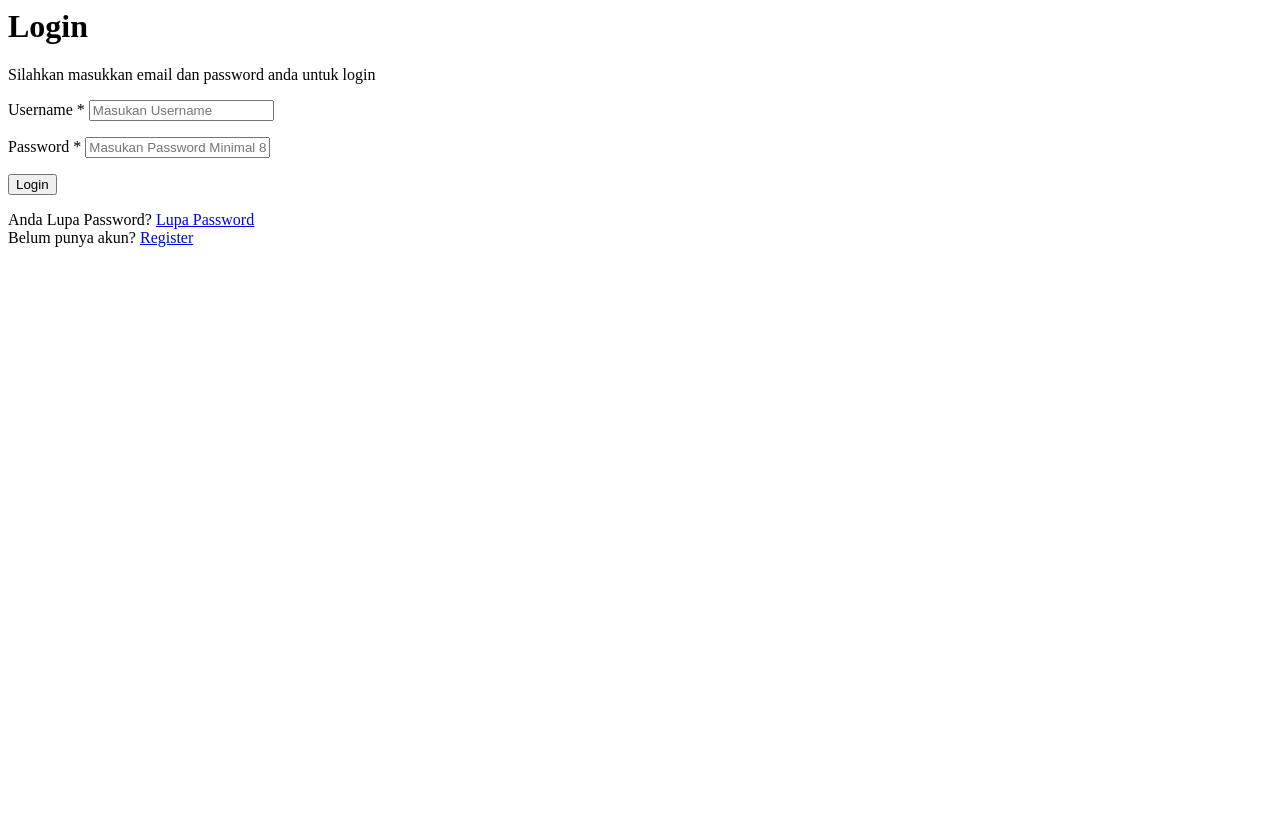
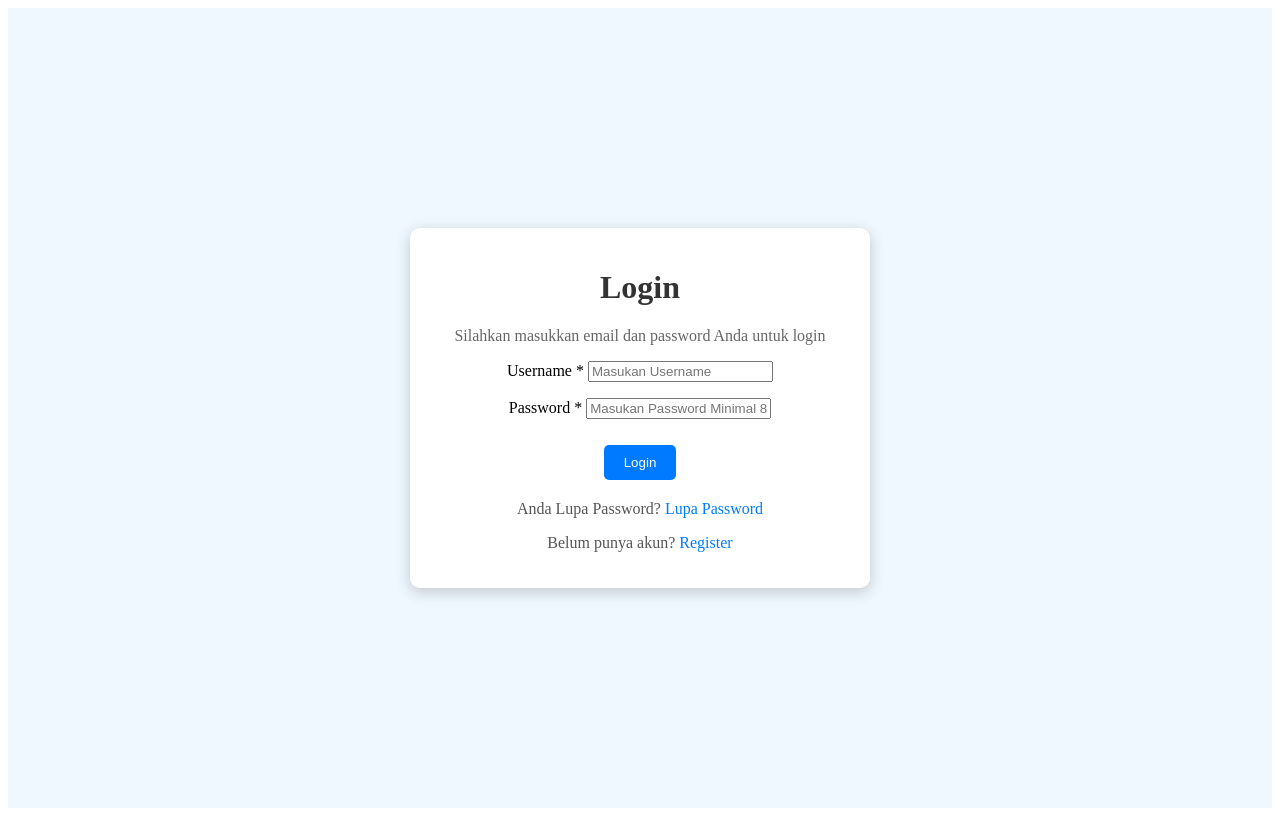
Before and after one commit to HAlbertChristopher/ecommerce, a Django app: page /login/ in a window 1280 px wide. Before the commit the page ends 247 px from the top, so only its background shows below. Run offline with Django 5.2, Linux system fonts and the light colour scheme.

Commit message:
Update login.html

```diff
--- a/DE_project/templates/accounts/login.html
+++ b/DE_project/templates/accounts/login.html
@@ -1,26 +1,37 @@
+{% block content %}
+<div style="display: flex; justify-content: center; align-items: center; height: 100vh; background-color: #f0f8ff;">
+    <div class="service-container-password" style="background-color: #ffffff; border-radius: 10px; padding: 20px 30px; box-shadow: 0 4px 15px rgba(0, 0, 0, 0.2); max-width: 400px; width: 100%; text-align: center;">
+        <h1 style="color: #333;">Login</h1>
+        <p style="color: #666;">Silahkan masukkan email dan password Anda untuk login</p>
 
-{%block content%}
-<div class="service-container-password">
-    <h1>Login</h1>
-    <p>Silahkan masukkan email dan password anda untuk login</p>
         {% if messages %}
-    <ul class="messages">
+        <ul class="messages" style="list-style: none; padding: 0; margin: 0 0 15px; color: #d9534f;">
             {% for message in messages %}
-            <li{% if message.tags %} class="{{ message.tags }}"{% endif %}>{{ message }}</li>
+            <li{% if message.tags %} class="{{ message.tags }}"{% endif %} style="padding: 10px; background: #f8d7da; border-radius: 5px; margin-bottom: 5px;">{{ message }}</li>
             {% endfor %}
         </ul>
         {% endif %}
+
         <form method="post">
             {% csrf_token %}
             {{ form.as_p }}
-        <button type="submit" class="submit-btn-modal">Login</button>
+            <div>
+                <button type="submit" class="submit-btn-modal" style="background-color: #007bff; color: #fff; border: none; padding: 10px 20px; border-radius: 5px; cursor: pointer; margin-top: 10px; transition: background 0.3s;">
+                    Login
+                </button>
+            </div>
         </form>
-    <div class="text-reset-password-sm">Anda Lupa Password?
-        <a href="{% url 'password_reset' %}" class="reset-password-sm"> Lupa Password</a>
-        </div>
 
-        <div class="text-reset-password-sm">Belum punya akun?
-            <a href="{% url 'register' %}" class="reset-password-sm"> Register</a>
+        <div class="additional-links" style="margin-top: 20px;">
+            <p class="text-reset-password-sm" style="color: #555;">
+                Anda Lupa Password?
+                <a href="{% url 'password_reset' %}" class="reset-password-sm" style="color: #007bff; text-decoration: none;">Lupa Password</a>
+            </p>
+            <p class="text-reset-password-sm" style="color: #555;">
+                Belum punya akun?
+                <a href="{% url 'register' %}" class="reset-password-sm" style="color: #007bff; text-decoration: none;">Register</a>
+            </p>
         </div>
     </div>
-{%endblock%}
+</div>
+{% endblock %}
```
Lines whose indentation alone changed are shown as unchanged.
